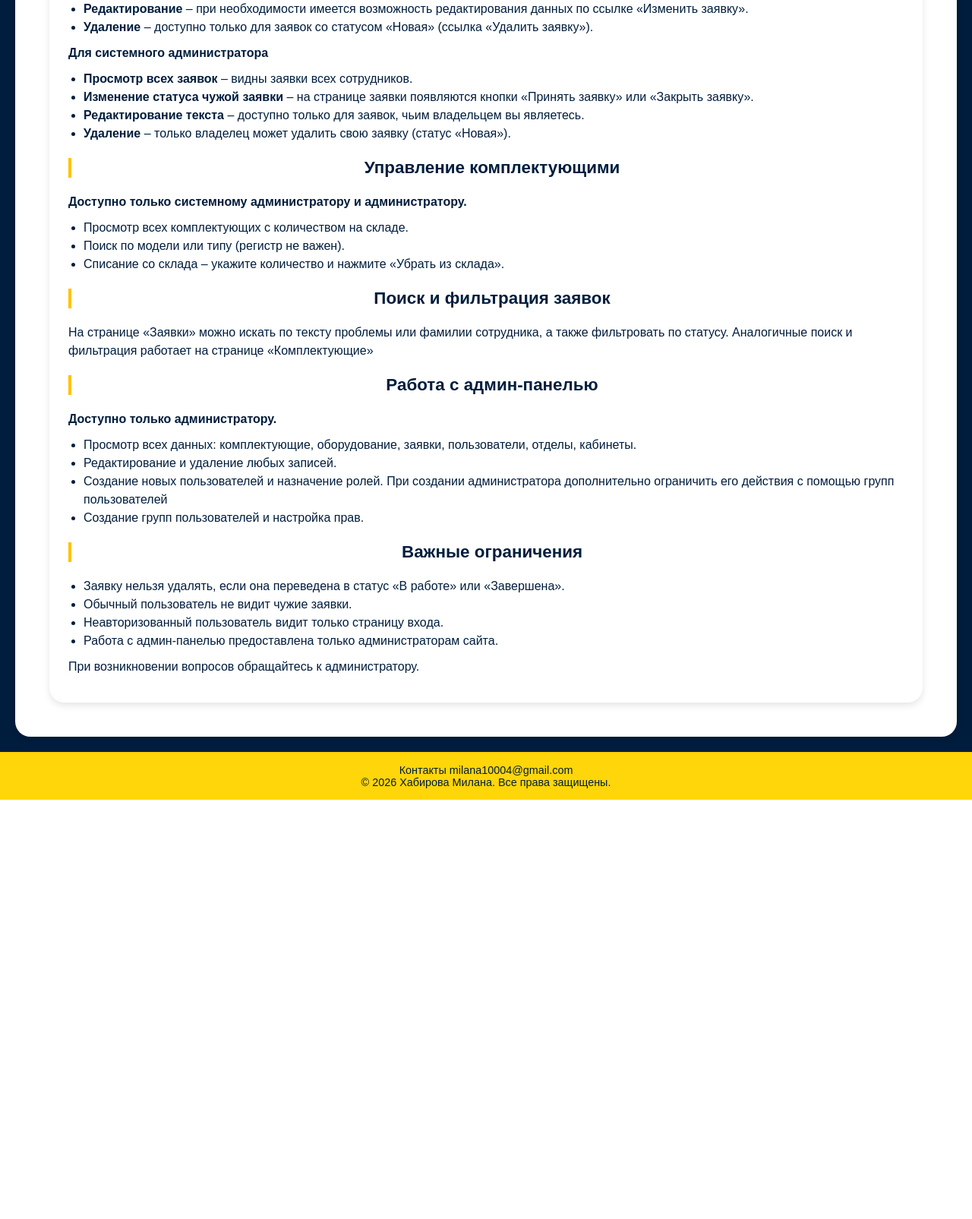
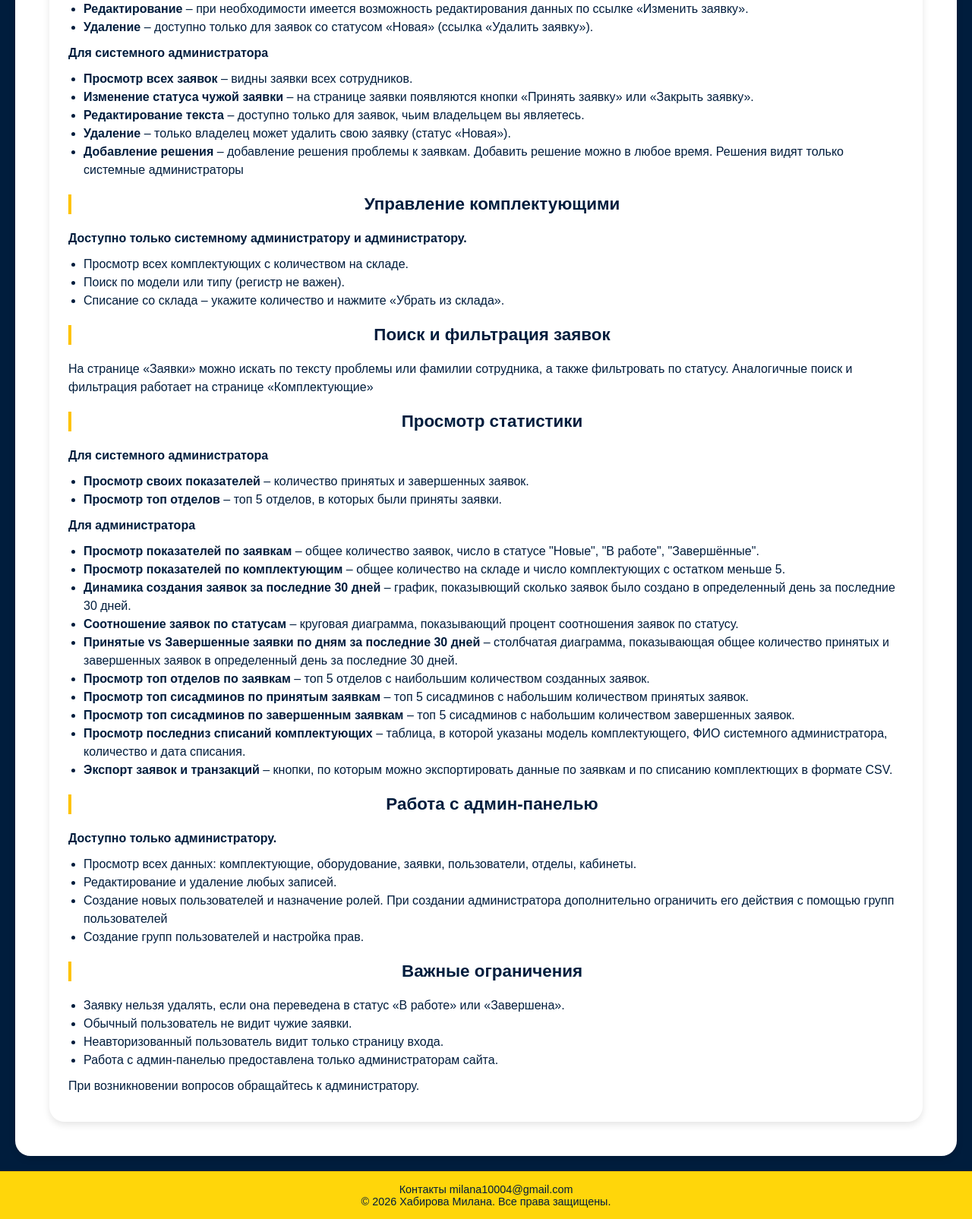
Before and after one commit to miraraeri/diplom, a Django app: page / in a window 1280 px wide. Shown: the part 689-2294 px from the top of the page at 76% size. Before the commit the page ends 1742 px from the top, so only its background shows below. Run offline with Django 5.2, Linux system fonts and the light colour scheme.

Commit message:
Подготовка к запуску

```diff
--- a/iloveuchet/uchet/templates/uchet/instruction.html
+++ b/iloveuchet/uchet/templates/uchet/instruction.html
@@ -33,6 +33,8 @@
             <li><strong>Изменение статуса чужой заявки</strong> – на странице заявки появляются кнопки «Принять заявку» или «Закрыть заявку».</li>
             <li><strong>Редактирование текста</strong> – доступно только для заявок, чьим владельцем вы являетесь.</li>
             <li><strong>Удаление</strong> – только владелец может удалить свою заявку (статус «Новая»).</li>
+            <li><strong>Добавление решения</strong> – добавление решения проблемы к заявкам.
+                Добавить решение можно в любое время. Решения видят только системные администраторы</li>
         </ul>
 
         <h2>Управление комплектующими</h2>
@@ -46,6 +48,35 @@
         <h2>Поиск и фильтрация заявок</h2>
         <p>На странице «Заявки» можно искать по тексту проблемы или фамилии сотрудника, а также фильтровать по статусу.
          Аналогичные поиск и фильтрация работает на странице «Комплектующие»</p>
+
+        <h2>Просмотр статистики</h2>
+        <p><strong>Для системного администратора</strong></p>
+        <ul>
+            <li><strong>Просмотр своих показателей</strong> – количество принятых и завершенных заявок.</li>
+            <li><strong>Просмотр топ отделов</strong> – топ 5 отделов, в которых были приняты заявки.</li>
+        </ul>
+        <p><strong>Для администратора</strong></p>
+        <ul>
+            <li><strong>Просмотр показателей по заявкам</strong> – общее количество заявок, число в статусе "Новые",
+                "В работе", "Завершённые".</li>
+            <li><strong>Просмотр показателей по комплектующим</strong> – общее количество на складе и число
+                комплектующих с остатком меньше 5.</li>
+            <li><strong>Динамика создания заявок за последние 30 дней</strong> – график, показывющий сколько заявок
+                было создано в определенный день за последние 30 дней.</li>
+            <li><strong>Соотношение заявок по статусам</strong> – круговая диаграмма, показывающий процент
+                соотношения заявок по статусу.</li>
+            <li><strong>Принятые vs Завершенные заявки по дням за последние 30 дней</strong> – столбчатая диаграмма,
+                показывающая общее количество принятых и завершенных заявок в определенный день за последние 30 дней.</li>
+            <li><strong>Просмотр топ отделов по заявкам</strong> – топ 5 отделов с наибольшим количеством созданных заявок.</li>
+            <li><strong>Просмотр топ сисадминов по принятым заявкам</strong> – топ 5 сисадминов с набольшим
+                количеством принятых заявок.</li>
+            <li><strong>Просмотр топ сисадминов по завершенным заявкам</strong> – топ 5 сисадминов с набольшим
+                количеством завершенных заявок.</li>
+            <li><strong>Просмотр последниз списаний комплектующих</strong> – таблица, в которой указаны модель
+                комплектующего, ФИО системного администратора, количество и дата списания.</li>
+            <li><strong>Экспорт заявок и транзакций</strong> – кнопки, по которым можно экспортировать данные
+                по заявкам и по списанию комплектющих в формате CSV.</li>
+        </ul>
 
         <h2>Работа с админ-панелью</h2>
         <p><strong>Доступно только администратору.</strong></p>
```
